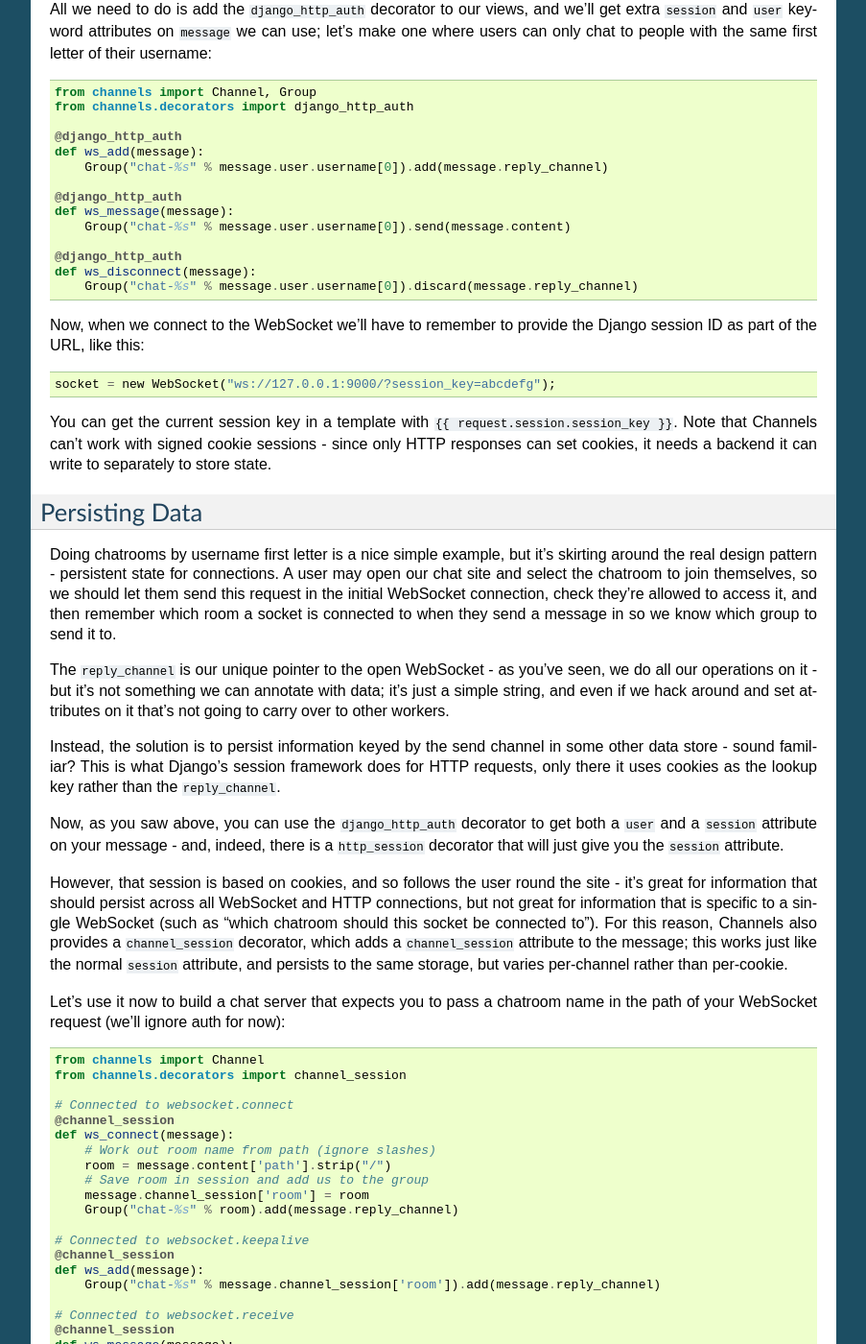
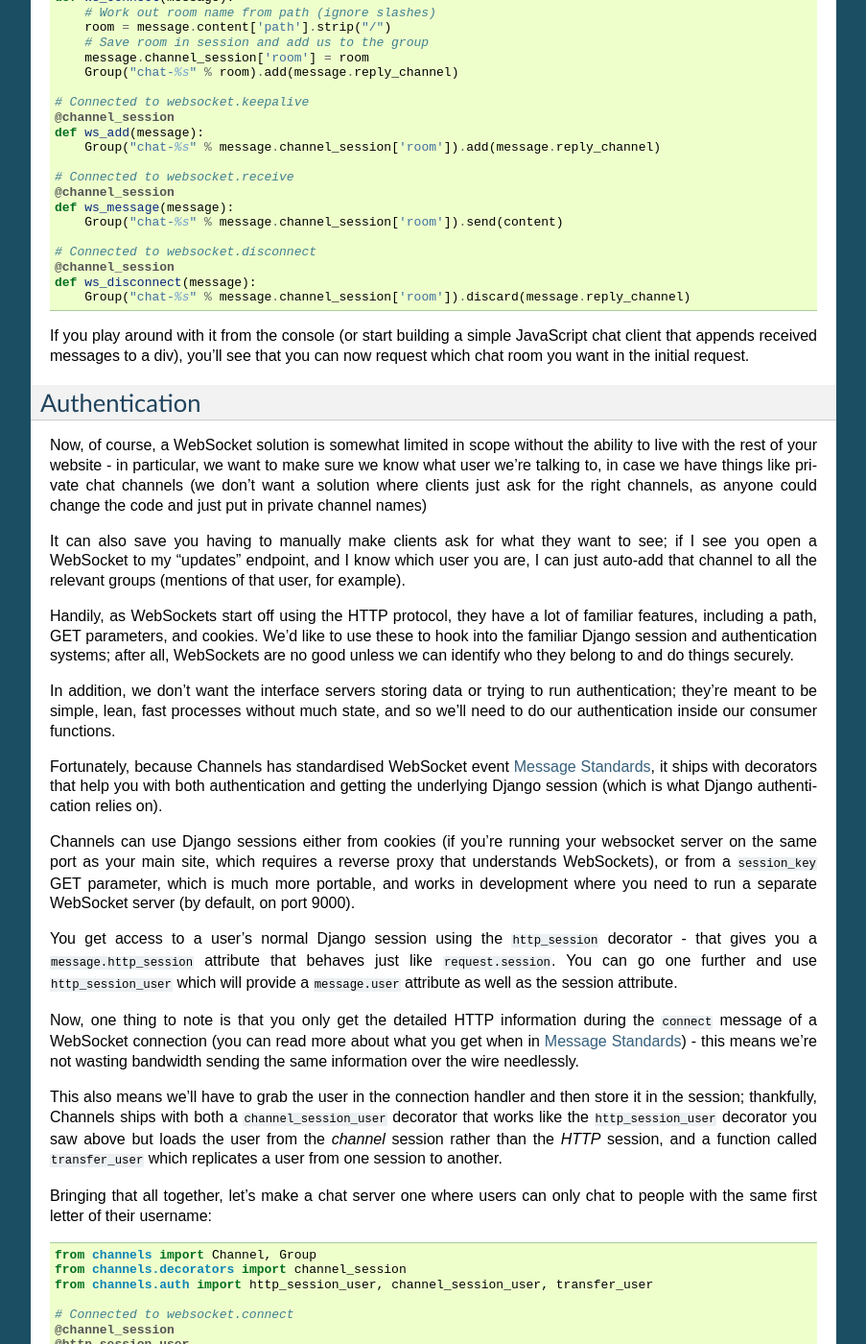
Before and after one commit to phillipchain/DjangoChannels, a Sphinx documentation site: the page built from docs/getting-started.rst, in a window 1280 px wide and 1400 px high, scrolled down 4342 px. Shown: the whole window at 96% size, without its empty margins (198-1101 px from the left). Built offline with Sphinx 7.4.7, drawn with Linux system fonts in a browser that asks for light colours; some of the changed text lies outside the part shown.

Commit message:
Rework getting started

```diff
--- a/docs/getting-started.rst
+++ b/docs/getting-started.rst
@@ -229,105 +229,31 @@
 copies of ``runworker`` you'll probably be able to see the tasks running
 on different workers.
 
-Authentication
---------------
-
-Now, of course, a WebSocket solution is somewhat limited in scope without the
-ability to live with the rest of your website - in particular, we want to make
-sure we know what user we're talking to, in case we have things like private
-chat channels (we don't want a solution where clients just ask for the right
-channels, as anyone could change the code and just put in private channel names)
-
-It can also save you having to manually make clients ask for what they want to
-see; if I see you open a WebSocket to my "updates" endpoint, and I know which
-user ID, I can just auto-add that channel to all the relevant groups (mentions
-of that user, for example).
-
-Handily, as WebSockets start off using the HTTP protocol, they have a lot of
-familiar features, including a path, GET parameters, and cookies. We'd like to
-use these to hook into the familiar Django session and authentication systems;
-after all, WebSockets are no good unless we can identify who they belong to
-and do things securely.
-
-In addition, we don't want the interface servers storing data or trying to run
-authentication; they're meant to be simple, lean, fast processes without much
-state, and so we'll need to do our authentication inside our consumer functions.
-
-Fortunately, because Channels has standardised WebSocket event
-:doc:`message-standards`, it ships with decorators that help you with
-authentication, as well as using Django's session framework (which authentication
-relies on). Channels can use Django sessions either from cookies (if you're running your websocket
-server on the same port as your main site, which requires a reverse proxy that
-understands WebSockets), or from a ``session_key`` GET parameter, which
-is much more portable, and works in development where you need to run a separate
-WebSocket server (by default, on port 9000).
-
-All we need to do is add the ``django_http_auth`` decorator to our views,
-and we'll get extra ``session`` and ``user`` keyword attributes on ``message`` we can use;
-let's make one where users can only chat to people with the same first letter
-of their username::
-
-    from channels import Channel, Group
-    from channels.decorators import django_http_auth
-
-    @django_http_auth
-    def ws_add(message):
-        Group("chat-%s" % message.user.username[0]).add(message.reply_channel)
-
-    @django_http_auth
-    def ws_message(message):
-        Group("chat-%s" % message.user.username[0]).send(message.content)
-
-    @django_http_auth
-    def ws_disconnect(message):
-        Group("chat-%s" % message.user.username[0]).discard(message.reply_channel)
-
-Now, when we connect to the WebSocket we'll have to remember to provide the
-Django session ID as part of the URL, like this::
-
-    socket = new WebSocket("ws://127.0.0.1:9000/?session_key=abcdefg");
-
-You can get the current session key in a template with ``{{ request.session.session_key }}``.
-Note that Channels can't work with signed cookie sessions - since only HTTP
-responses can set cookies, it needs a backend it can write to separately to
-store state.
-
 Persisting Data
 ---------------
 
-Doing chatrooms by username first letter is a nice simple example, but it's
+Echoing messages is a nice simple example, but it's
 skirting around the real design pattern - persistent state for connections.
-A user may open our chat site and select the chatroom to join themselves, so we
-should let them send this request in the initial WebSocket connection,
-check they're allowed to access it, and then remember which room a socket is
-connected to when they send a message in so we know which group to send it to.
+Let's consider a basic chat site where a user requests a chat room upon initial
+connection, as part of the query string (e.g. ``http://host/websocket?room=abc``).
 
-The ``reply_channel`` is our unique pointer to the open WebSocket - as you've
-seen, we do all our operations on it - but it's not something we can annotate
-with data; it's just a simple string, and even if we hack around and set
-attributes on it that's not going to carry over to other workers.
+The ``reply_channel`` attribute you've seen before is our unique pointer to the
+open WebSocket - because it varies between different clients, it's how we can
+keep track of "who" a message is from. Remember, Channels is network-trasparent
+and can run on multiple workers, so you can't just store things locally in
+global variables or similar.
 
-Instead, the solution is to persist information keyed by the send channel in
+Instead, the solution is to persist information keyed by the ``reply_channel`` in
 some other data store - sound familiar? This is what Django's session framework
 does for HTTP requests, only there it uses cookies as the lookup key rather
 than the ``reply_channel``.
 
-Now, as you saw above, you can use the ``django_http_auth`` decorator to get
-both a ``user`` and a ``session`` attribute on your message - and,
-indeed, there is a ``http_session`` decorator that will just give you
-the ``session`` attribute.
-
-However, that session is based on cookies, and so follows the user round the
-site - it's great for information that should persist across all WebSocket and
-HTTP connections, but not great for information that is specific to a single
-WebSocket (such as "which chatroom should this socket be connected to"). For
-this reason, Channels also provides a ``channel_session`` decorator,
-which adds a ``channel_session`` attribute to the message; this works just like
-the normal ``session`` attribute, and persists to the same storage, but varies
-per-channel rather than per-cookie.
+Channels provides a ``channel_session`` decorator for this purpose - it
+provides you with an attribute called ``message.channel_session`` that acts
+just like a normal Django session.
 
 Let's use it now to build a chat server that expects you to pass a chatroom
-name in the path of your WebSocket request (we'll ignore auth for now)::
+name in the path of your WebSocket request (we'll ignore auth for now - that's next)::
 
     from channels import Channel
     from channels.decorators import channel_session
@@ -358,9 +284,102 @@
 
 If you play around with it from the console (or start building a simple
 JavaScript chat client that appends received messages to a div), you'll see
-that you can now request which chat room you want in the initial request. We
-could easily add in the auth decorator here too and do an initial check in
-``connect`` that the user had permission to join that chatroom.
+that you can now request which chat room you want in the initial request.
+
+Authentication
+--------------
+
+Now, of course, a WebSocket solution is somewhat limited in scope without the
+ability to live with the rest of your website - in particular, we want to make
+sure we know what user we're talking to, in case we have things like private
+chat channels (we don't want a solution where clients just ask for the right
+channels, as anyone could change the code and just put in private channel names)
+
+It can also save you having to manually make clients ask for what they want to
+see; if I see you open a WebSocket to my "updates" endpoint, and I know which
+user you are, I can just auto-add that channel to all the relevant groups (mentions
+of that user, for example).
+
+Handily, as WebSockets start off using the HTTP protocol, they have a lot of
+familiar features, including a path, GET parameters, and cookies. We'd like to
+use these to hook into the familiar Django session and authentication systems;
+after all, WebSockets are no good unless we can identify who they belong to
+and do things securely.
+
+In addition, we don't want the interface servers storing data or trying to run
+authentication; they're meant to be simple, lean, fast processes without much
+state, and so we'll need to do our authentication inside our consumer functions.
+
+Fortunately, because Channels has standardised WebSocket event
+:doc:`message-standards`, it ships with decorators that help you with
+both authentication and getting the underlying Django session (which is what
+Django authentication relies on).
+
+Channels can use Django sessions either from cookies (if you're running your websocket
+server on the same port as your main site, which requires a reverse proxy that
+understands WebSockets), or from a ``session_key`` GET parameter, which
+is much more portable, and works in development where you need to run a separate
+WebSocket server (by default, on port 9000).
+
+You get access to a user's normal Django session using the ``http_session``
+decorator - that gives you a ``message.http_session`` attribute that behaves
+just like ``request.session``. You can go one further and use ``http_session_user``
+which will provide a ``message.user`` attribute as well as the session attribute.
+
+Now, one thing to note is that you only get the detailed HTTP information
+during the ``connect`` message of a WebSocket connection (you can read more
+about what you get when in :doc:`message-standards`) - this means we're not
+wasting bandwidth sending the same information over the wire needlessly.
+
+This also means we'll have to grab the user in the connection handler and then
+store it in the session; thankfully, Channels ships with both a ``channel_session_user``
+decorator that works like the ``http_session_user`` decorator you saw above but
+loads the user from the *channel* session rather than the *HTTP* session,
+and a function called ``transfer_user`` which replicates a user from one session
+to another.
+
+Bringing that all together, let's make a chat server one where users can only
+chat to people with the same first letter of their username::
+
+    from channels import Channel, Group
+    from channels.decorators import channel_session
+    from channels.auth import http_session_user, channel_session_user, transfer_user
+
+    # Connected to websocket.connect
+    @channel_session
+    @http_session_user
+    def ws_add(message):
+        # Copy user from HTTP to channel session
+        transfer_user(message.http_session, message.channel_session)
+        # Add them to the right group
+        Group("chat-%s" % message.user.username[0]).add(message.reply_channel)
+
+    # Connected to websocket.keepalive
+    @channel_session_user
+    def ws_keepalive(message):
+        # Keep them in the right group
+        Group("chat-%s" % message.user.username[0]).add(message.reply_channel)
+
+    # Connected to websocket.receive
+    @channel_session_user
+    def ws_message(message):
+        Group("chat-%s" % message.user.username[0]).send(message.content)
+
+    # Connected to websocket.disconnect
+    @channel_session_user
+    def ws_disconnect(message):
+        Group("chat-%s" % message.user.username[0]).discard(message.reply_channel)
+
+Now, when we connect to the WebSocket we'll have to remember to provide the
+Django session ID as part of the URL, like this::
+
+    socket = new WebSocket("ws://127.0.0.1:9000/?session_key=abcdefg");
+
+You can get the current session key in a template with ``{{ request.session.session_key }}``.
+Note that Channels can't work with signed cookie sessions - since only HTTP
+responses can set cookies, it needs a backend it can write to separately to
+store state.
+
 
 Models
 ------
```
Also changed, not shown: other parts of docs/getting-started.rst (+6 -0 lines).
